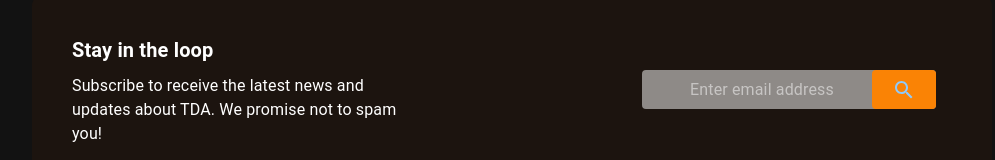
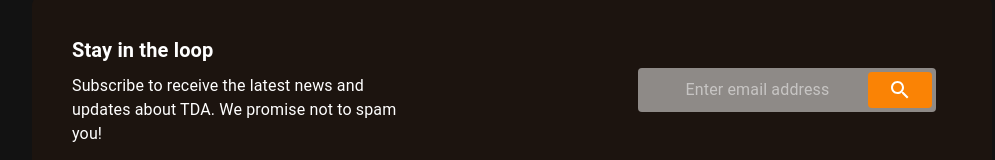
Before and after one commit to jusish/webgame, a React (Vite) app: page / in a window 1280 px wide. Shown: the part 3437-3597 px from the top of the page, without its empty margins (128-1123 px from the left). Built offline with nearby package versions, Linux system fonts and the light colour scheme.

Commit message:
Search input crreated

```diff
--- a/src/components/Search.tsx
+++ b/src/components/Search.tsx
@@ -26,8 +26,12 @@ const Search = () => {
   return (
     <SearchBar sx={{ display: "flex", color: "gray" }}>
       <StyledInputBase placeholder="Enter email address" />
-      <Button variant="text" color="primary" sx={{ bgcolor: "#FA8305" }}>
-        <SearchIcon />
+      <Button
+        variant="text"
+        color="primary"
+        sx={{ bgcolor: "#FA8305", margin: 0.5 }}
+      >
+        <SearchIcon style={{ fill: "white" }} />
       </Button>
     </SearchBar>
   );
```
